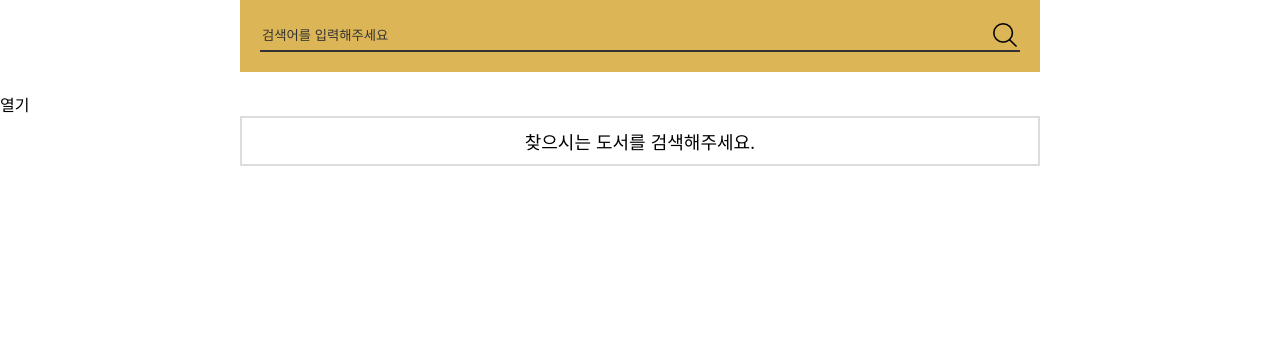
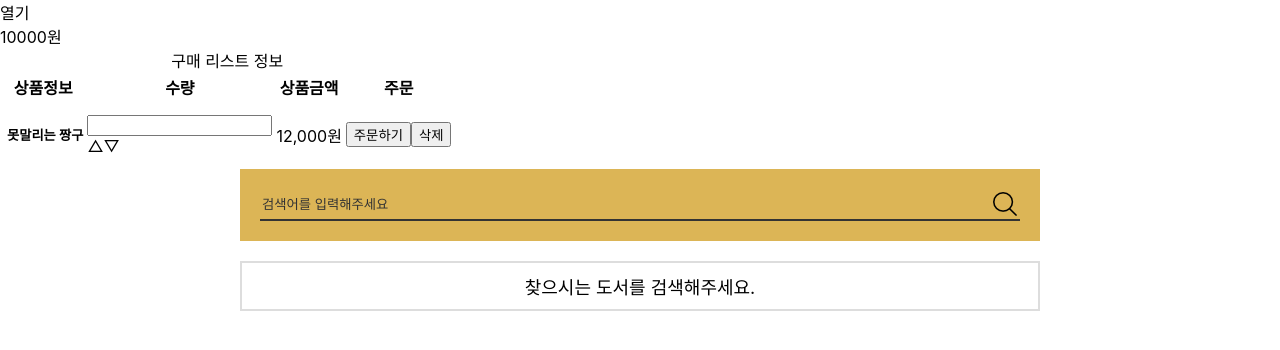
Before and after one commit to qpqp8483/book-store, a React (Create React App) app: page / in a window 1280 px wide. Shown: the top 350 px of the page. Built offline with nearby package versions, Linux system fonts and the light colour scheme.

Commit message:
edit header ing...

```diff
--- a/src/components/bookSearch/BookSearch.js
+++ b/src/components/bookSearch/BookSearch.js
@@ -1,4 +1,5 @@
 import BookItem from "../bookItem/BookItem";
+import Header from "../header/Header";
 import "./bookSearch.scss";
 const BookSearch = ({ books, text, searchBook, setText, listUpdate }) => {
   const handleSubmit = (e) => {
@@ -7,6 +8,7 @@ const BookSearch = ({ books, text, searchBook, setText, listUpdate }) => {
   };
   return (
     <div>
+      <Header />
       <form action="#" onSubmit={handleSubmit} className="search_box">
         <div>
           <input
@@ -18,9 +20,6 @@ const BookSearch = ({ books, text, searchBook, setText, listUpdate }) => {
           <button onClick={() => searchBook(text)}>검색</button>
         </div>
       </form>
-      <div className="basket">
-        <span className="toggle_btn">열기</span>
-      </div>
       <div className="book_list">
         {listUpdate ? (
           <span>찾으시는 도서를 검색해주세요.</span>
--- /dev/null
+++ b/src/components/header/Header.js
@@ -0,0 +1,58 @@
+import React from "react";
+
+const Header = () => {
+  return (
+    <div className="header">
+      <span className="toggle_btn">열기</span>
+      <div className="wallet">10000원</div>
+      <div className="basket">
+        <table>
+          <caption>구매 리스트 정보</caption>
+          <colgroup>
+            <col />
+            <col />
+            <col />
+            <col />
+            <col />
+          </colgroup>
+          <thead>
+            <tr>
+              <th scope="col" colspan="2">
+                상품정보
+              </th>
+              <th scope="col">수량</th>
+              <th scope="col">상품금액</th>
+              <th scope="col">주문</th>
+            </tr>
+          </thead>
+          <tbody>
+            <tr>
+              <td></td>
+              <td>
+                <h5 className="title">못말리는 짱구</h5>
+              </td>
+              <td>
+                <div className="num_box">
+                  <input type="text" />
+                  <div className="num_control">
+                    <span>△</span>
+                    <span>▽</span>
+                  </div>
+                </div>
+              </td>
+              <td>
+                <p className="price">12,000원</p>
+              </td>
+              <td>
+                <button>주문하기</button>
+                <button>삭제</button>
+              </td>
+            </tr>
+          </tbody>
+        </table>
+      </div>
+    </div>
+  );
+};
+
+export default Header;
```
